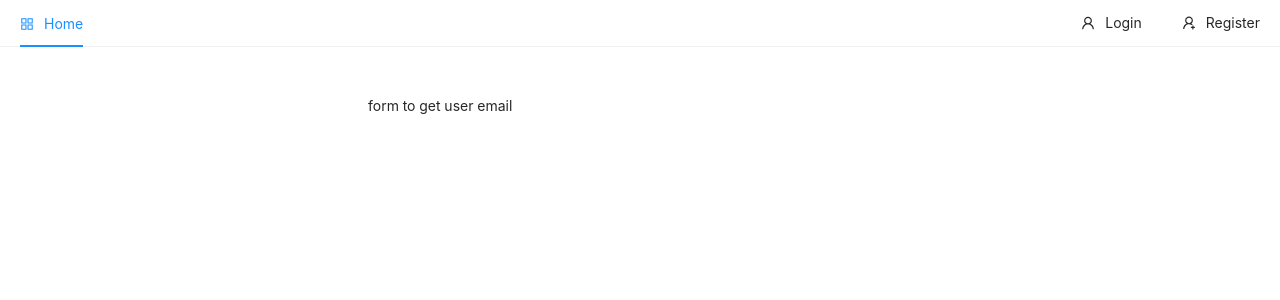
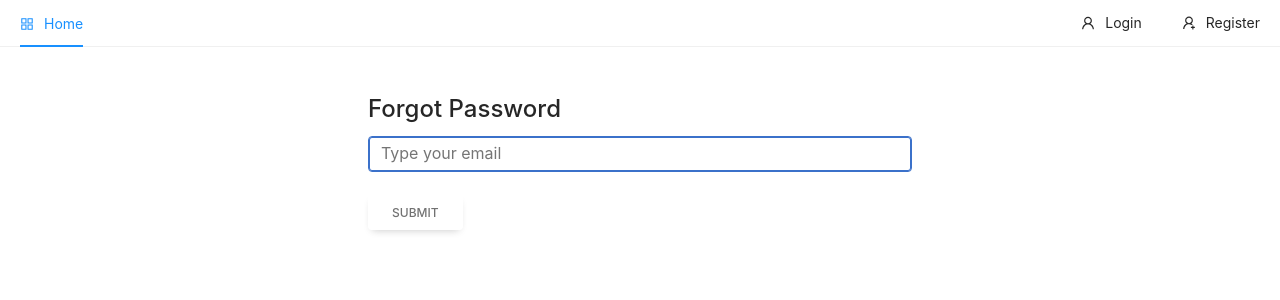
Before and after one commit to nhatnv6767/ecommerce-frontend, a React (Create React App) app: page /forgot/password in a window 1280 px wide. Shown: the top 300 px of the page. Built offline with nearby package versions, Linux system fonts and the light colour scheme; no server answers.

Commit message:
#29 Forgot password 5

```diff
--- a/src/pages/auth/ForgotPassword.js
+++ b/src/pages/auth/ForgotPassword.js
@@ -10,9 +10,31 @@ const ForgotPassword = ({auth}) => {
     const [email, setEmail] = useState("")
     const [loading, setLoading] = useState(false)
 
+    const handleSubmit = (e) => {
+        e.preventDefault()
+    }
+
     return (
         <div className="container col-md-6 offset-md-3 p-5">
-            form to get user email
+            {
+                loading
+                    ? (<h4 className="text-danger">Loading</h4>)
+                    : (<h4>Forgot Password</h4>)
+            }
+            <form onSubmit={handleSubmit}>
+                <input
+                    type="email"
+                    className="form-control"
+                    value={email}
+                    onChange={(e) => setEmail(e.target.value)}
+                    placeholder="Type your email"
+                    autoFocus
+                />
+                <br/>
+                <button className="btn btn-raised" disabled={!email}>
+                    Submit
+                </button>
+            </form>
         </div>
     )
 }
```
